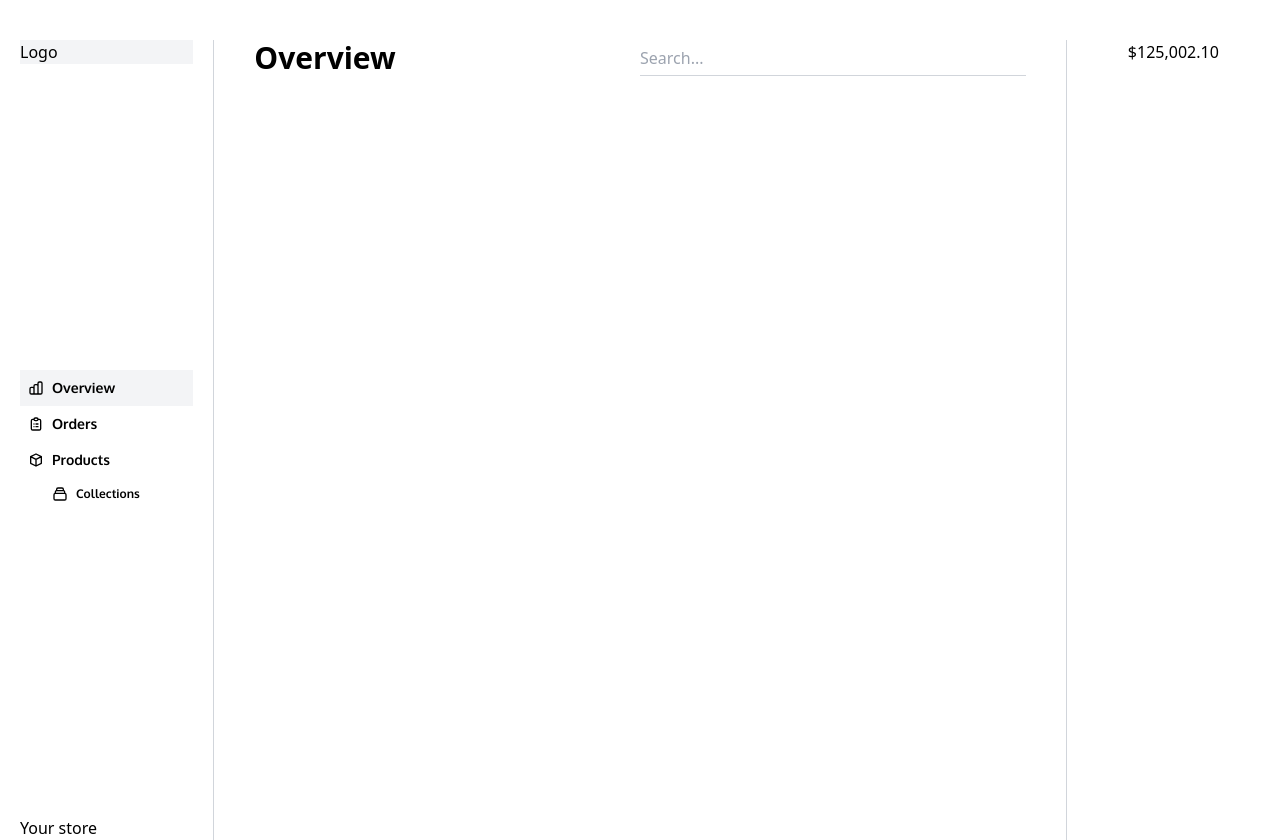
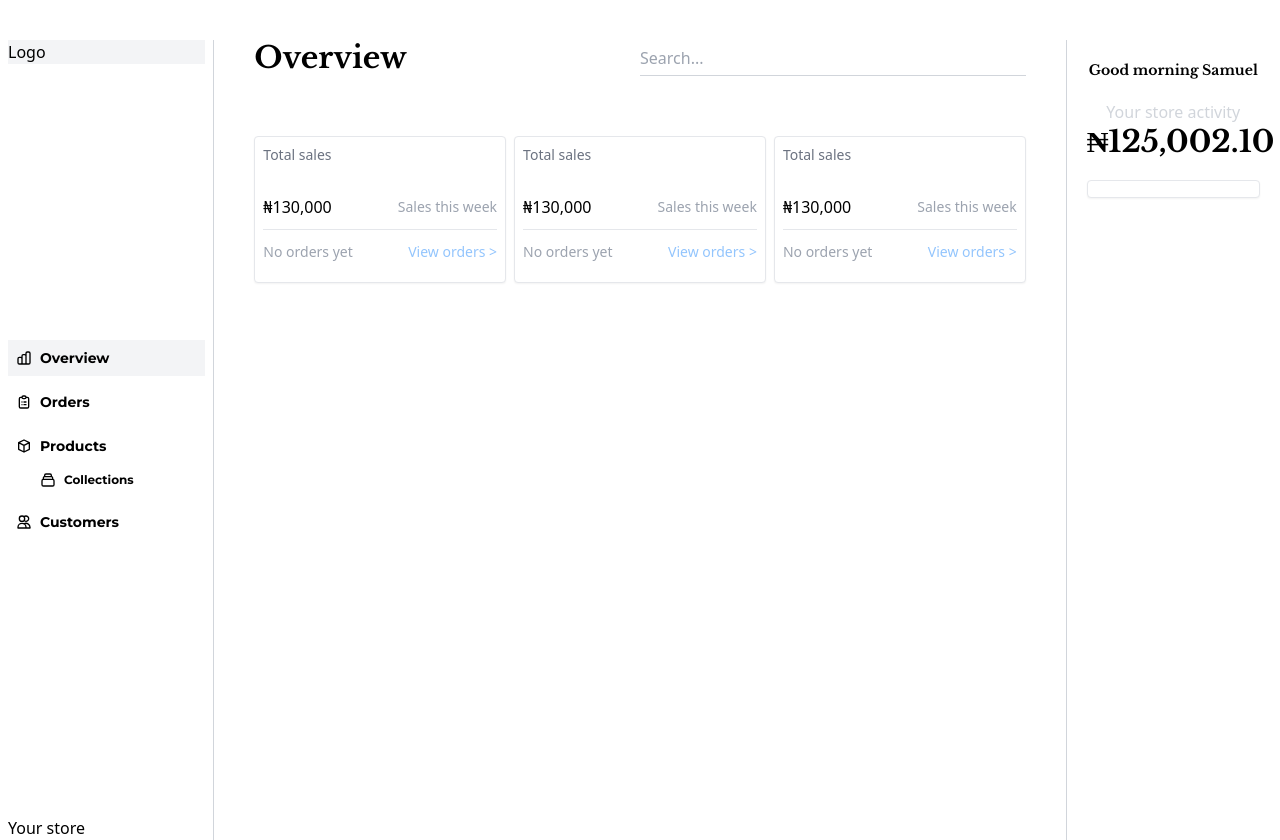
Before and after one commit to goodhands/ecommerce-admin-frontend, a Vue app: page / in a window 1280 px wide. Built offline with nearby package versions, Linux system fonts and the light colour scheme.

Commit message:
create dashboard cards

```diff
--- a/src/App.vue
+++ b/src/App.vue
@@ -1,6 +1,6 @@
 <template>
   <div id="app" class="absolute flex flex-row w-full my-10">
-    <div id="nav" class="w-2/12 h-screen px-5 flex flex-col justify-between">
+    <div id="nav" class="w-2/12 h-screen px-2 flex flex-col justify-between">
       <router-link to="/" class="block">Logo</router-link>
 
       <div class="nav-menu flex flex-col justify-evenly">
@@ -10,16 +10,27 @@
       <router-link to="/about">Your store</router-link>
     </div>
     <div id="main" class="px-10 w-8/12 border-gray-300 border-l-1 border-r-1 ">
+      <div class="flex flex-row justify-between">
+        <h2 class="font-bold text-3xl font-heading">
+          {{ $route.name }}
+        </h2>
+          <Search/>
+      </div>
       <router-view/>
     </div>
-    <div id="sidebar" class="px-5 w-2/12">
-      <h2 class="text-center">$125,002.10</h2>
+    <div id="sidebar" class="p-5 w-2/12 flex flex-col h-screen">
+      <p class="font-heading text-center text-sm mb-5">Good morning Samuel</p>
+      <span class="block text-center text-gray-300">Your store activity</span>
+      <h2 class="text-center text-3xl mb-5 font-heading font-extrabold">₦125,002.10</h2>
+
+      <div class="card"></div>
     </div>
   </div>
 </template>
 
 <script>
 import NavItems from './components/Nav/Items.vue';
+import Search from '@/components/Search.vue';
 
 export default {
   data:function(){
@@ -28,7 +39,9 @@ export default {
     }
   },
   components:{
-    NavItems
+    NavItems,
+    Search
+
   }
 }
 </script>
--- /dev/null
+++ b/src/components/Card.vue
@@ -0,0 +1,16 @@
+<template>
+    <div class="card" :class="size">
+        <slot></slot>
+    </div>
+</template>
+
+<script>
+export default {
+    data: function(){
+        return {
+
+        }
+    },
+    props: ['size']
+}
+</script>
--- a/src/components/Nav/Child.vue
+++ b/src/components/Nav/Child.vue
@@ -1,5 +1,5 @@
 <template>
-    <ul class="flex flex-col space-y-3">
+    <ul class="flex flex-col space-y-1">
         <li class="w-full" v-for="child in children" v-bind:key="child.name">
             <router-link class="nav-child ml-6" :to="child.url">
                 <svg xmlns="http://www.w3.org/2000/svg" fill="none" viewBox="0 0 24 24" stroke="currentColor">
--- a/src/components/Nav/Item.vue
+++ b/src/components/Nav/Item.vue
@@ -1,5 +1,5 @@
 <template>
-    <ul>
+    <ul class="space-y-2">
         <li v-for="item in items" v-bind:key="item.name">
             <router-link :to="item.url" class="nav-items text-sm">
                 <span v-html="item.icon"></span>
--- a/src/components/Nav/Items.vue
+++ b/src/components/Nav/Items.vue
@@ -49,6 +49,13 @@ export default {
                         }
                     ]
                 },
+                {
+                    name: "Customers",
+                    url: "/customers",
+                    icon: `<svg xmlns="http://www.w3.org/2000/svg" fill="none" viewBox="0 0 24 24" stroke="currentColor">
+                                <path stroke-linecap="round" stroke-linejoin="round" stroke-width="2" d="M12 4.354a4 4 0 110 5.292M15 21H3v-1a6 6 0 0112 0v1zm0 0h6v-1a6 6 0 00-9-5.197M13 7a4 4 0 11-8 0 4 4 0 018 0z" />
+                            </svg>`
+                }
             ]
         }
     },
--- a/src/components/Search.vue
+++ b/src/components/Search.vue
@@ -1,8 +1,5 @@
 <template>
-    <div class="flex flex-row justify-between">
-      <h2 class="font-bold text-3xl">Overview</h2>
-      <input type="text" placeholder="Search..." class="outline-none w-6/12 border-b-1 border-gray-300"/>
-    </div>
+    <input type="text" placeholder="Search..." class="outline-none w-6/12 border-b-1 border-gray-300"/>
 </template>
 
 <script>
--- a/src/main.css
+++ b/src/main.css
@@ -1,4 +1,5 @@
-@import url('https://fonts.googleapis.com/css2?family=Montserrat:wght@200;400&family=Oxygen:wght@700&display=swap');
+@import url('https://fonts.googleapis.com/css2?family=Montserrat:wght@200;400;500;700&display=swap');
+@import url('https://fonts.googleapis.com/css2?family=Libre+Baskerville:wght@700&family=Roboto&display=swap');
 
 /*! @import */
 @tailwind base;
@@ -6,7 +7,7 @@
 @tailwind utilities;
 
 .nav-items{
-    @apply flex flex-row items-center p-2 font-bold space-x-2 font-heading hover:bg-gray-50;
+    @apply flex flex-row items-center p-2 font-body font-bold space-x-2 hover:bg-gray-50;
 }
 
 .nav-items svg{
@@ -20,3 +21,7 @@
 .nav-child{
     @apply text-xs nav-items;
 }
+
+.card{
+    @apply rounded bg-white p-2 border shadow-sm;
+}
--- a/src/router/index.js
+++ b/src/router/index.js
@@ -7,7 +7,7 @@ Vue.use(VueRouter)
 const routes = [
   {
     path: '/',
-    name: 'Home',
+    name: 'Overview',
     component: Home
   },
   {
--- a/src/views/Home.vue
+++ b/src/views/Home.vue
@@ -1,11 +1,62 @@
 <template>
-    <div>
-        <Search/>
+    <div class="pt-10">
+        <section id="intro" class="py-5">
+            <div class="flex flex-row space-x-2">
+                <card size="w-4/12">
+                    <span class="text-muted text-gray-500 block mb-5 text-sm">Total sales</span>
+                    <div>
+                        <span class="flex flex-row justify-between items-center">
+                            <h5>₦130,000</h5>
+                            <span class="text-muted text-gray-400 text-sm py-3">Sales this week</span>
+                        </span>
+                        <!-- If there are no orders -->
+                        <!-- <span class="text-muted text-gray-400 text-sm py-3">No sales yet</span> -->
+                        <hr>
+                        <span class="flex flex-row justify-between items-center text-muted text-gray-400 text-sm py-3">
+                            No orders yet
+                            <a href="#" class="text-blue-300">View orders ></a>
+                        </span>
+                    </div>
+                </card>
+                <card size="w-4/12">
+                    <span class="text-muted text-gray-500 block mb-5 text-sm">Total sales</span>
+                    <div>
+                        <span class="flex flex-row justify-between items-center">
+                            <h5>₦130,000</h5>
+                            <span class="text-muted text-gray-400 text-sm py-3">Sales this week</span>
+                        </span>
+                        <!-- If there are no orders -->
+                        <!-- <span class="text-muted text-gray-400 text-sm py-3">No sales yet</span> -->
+                        <hr>
+                        <span class="flex flex-row justify-between items-center text-muted text-gray-400 text-sm py-3">
+                            No orders yet
+                            <a href="#" class="text-blue-300">View orders ></a>
+                        </span>
+                    </div>
+                </card>
+                <card size="w-4/12">
+                    <span class="text-muted text-gray-500 block mb-5 text-sm">Total sales</span>
+                    <div>
+                        <span class="flex flex-row justify-between items-center">
+                            <h5>₦130,000</h5>
+                            <span class="text-muted text-gray-400 text-sm py-3">Sales this week</span>
+                        </span>
+                        <!-- If there are no orders -->
+                        <!-- <span class="text-muted text-gray-400 text-sm py-3">No sales yet</span> -->
+                        <hr>
+                        <span class="flex flex-row justify-between items-center text-muted text-gray-400 text-sm py-3">
+                            No orders yet
+                            <a href="#" class="text-blue-300">View orders ></a>
+                        </span>
+                    </div>
+                </card>
+            </div>
+        </section>
     </div>
 </template>
 
 <script>
-import Search from '@/components/Search.vue';
+import Card from '@/components/Card.vue';
 
 export default {
     data: function(){
@@ -14,7 +65,7 @@ export default {
         }
     },
     components:{
-        Search
+        Card
     }
 }
 </script>
--- a/tailwind.config.js
+++ b/tailwind.config.js
@@ -11,7 +11,7 @@ module.exports = {
       },
       fontFamily:{
         'body': ['Montserrat', 'sans-serif'],
-        'heading': ['Oxygen', 'sans-serif'],
+        'heading': ['Libre Baskerville', 'serif'],
       }
     },
   },
```
